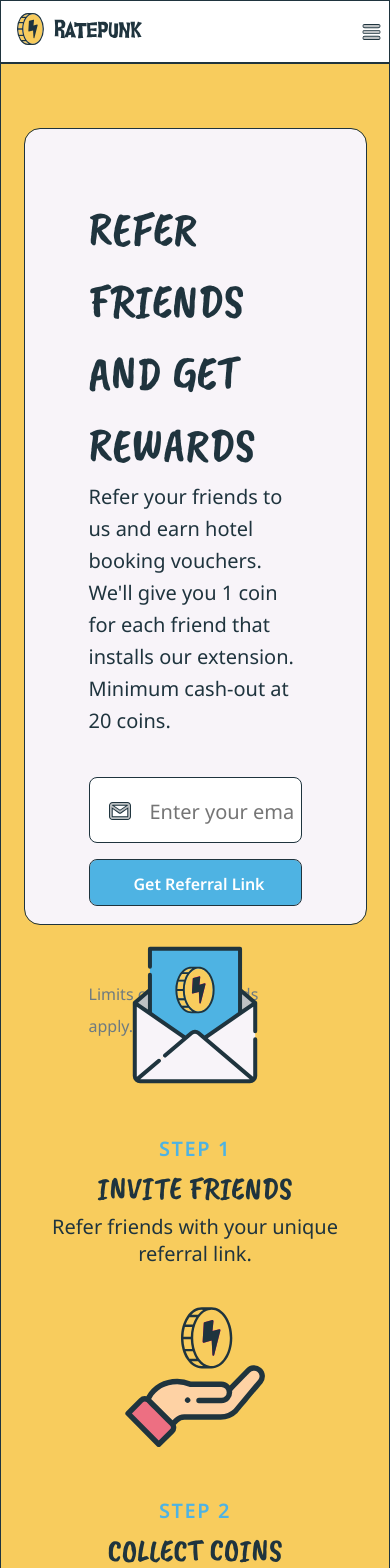
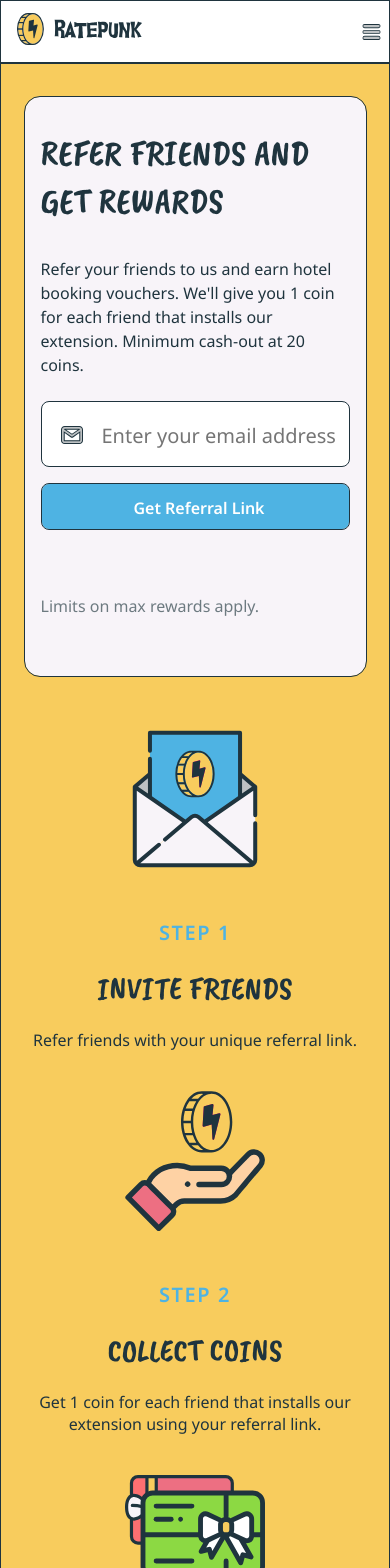
Before and after one commit to ingaSiu/fe-task-ratepunk, a React (Vite) app: page / in a window 390 px wide. Shown: the top 1568 px of the page. Built offline with nearby package versions, Linux system fonts and the light colour scheme; no server answers.

Commit message:
some responsive design adjustments

```diff
--- a/src/components/Footer/Footer.module.scss
+++ b/src/components/Footer/Footer.module.scss
@@ -14,6 +14,7 @@
   @include small {
     flex-direction: column;
     align-items: flex-start;
+    padding: 48px 32px;
   }
   @include medium {
     flex-direction: column;
--- a/src/components/MainContent/LeftSection/Form/referral/Referral.module.scss
+++ b/src/components/MainContent/LeftSection/Form/referral/Referral.module.scss
@@ -1,7 +1,9 @@
 @import '../../../../../scss/mixins/mediaQueries.scss';
 .inputWithBtn {
   position: relative;
-
+  @include small {
+    display: none;
+  }
   input {
     background: #ffffff 0% 0% no-repeat padding-box;
     border: 1px solid #1f343e;
@@ -26,17 +28,31 @@
     text-align: center;
     font: normal normal bold 20px/24px Noto Sans;
     cursor: pointer;
-
-    @include small {
-      display: none;
-    }
   }
 }
+.mobileWrapper {
+  display: flex;
+  flex-direction: column;
+  gap: 16px;
 
-.mobileBtn {
-  display: none;
-  @include small {
-    display: block;
-    margin-top: 1rem;
+  .inputMobile {
+    background: #ffffff 0% 0% no-repeat padding-box;
+    border: 1px solid #1f343e;
+    border-radius: 8px;
+    outline: none;
+    padding: 16px 8px 13px 16px;
+    font: normal normal normal 16px/16px Noto Sans;
+    color: #6d7a80;
+    width: 100%;
+  }
+
+  .mobileBtn {
+    font-size: 16px;
+    line-height: 16px;
+    padding: 8px;
+  }
+
+  @media (min-width: 400px) {
+    display: none;
   }
 }
--- a/src/components/MainContent/LeftSection/LeftSection.module.scss
+++ b/src/components/MainContent/LeftSection/LeftSection.module.scss
@@ -10,6 +10,8 @@
 
   @include small {
     width: 343px;
+    height: 581px;
+    padding: 32px 16px;
   }
 
   .title {
@@ -19,6 +21,11 @@
     line-height: 72px;
     color: #1f343e;
     text-transform: uppercase;
+    @include small {
+      font-size: 36px;
+      line-height: 48px;
+      margin-bottom: 32px;
+    }
   }
 
   .information {
@@ -27,6 +34,12 @@
     font-size: 20px;
     line-height: 32px;
     padding-bottom: 40px;
+
+    @include small {
+      font-size: 16px;
+      line-height: 24px;
+      padding-bottom: 24px;
+    }
   }
 
   .message {
@@ -35,5 +48,11 @@
     font-size: 16px;
     line-height: 32px;
     margin-top: 72px;
+
+    @include small {
+      line-height: 24px;
+      padding-bottom: 24px;
+      margin-top: 64px;
+    }
   }
 }
--- a/src/components/MainContent/MainContent.module.scss
+++ b/src/components/MainContent/MainContent.module.scss
@@ -10,6 +10,7 @@
 
   @include small {
     flex-direction: column;
+    padding: 32px 16px;
   }
   @include medium {
     flex-direction: column;
--- a/src/components/MainContent/StepInfo/StepInfo.module.scss
+++ b/src/components/MainContent/StepInfo/StepInfo.module.scss
@@ -3,6 +3,10 @@
 .wrapper {
   display: flex;
   flex-direction: column;
+
+  @include small {
+    padding: 32px 16px;
+  }
 }
 
 .step {
@@ -49,6 +53,7 @@
     line-height: 32px;
     @include small {
       text-align: center;
+      padding-bottom: 16px;
     }
   }
 
@@ -73,6 +78,8 @@
     @include small {
       text-align: center;
       width: 350px;
+      font-size: 16px;
+      margin-top: 16px;
     }
   }
 }
```
